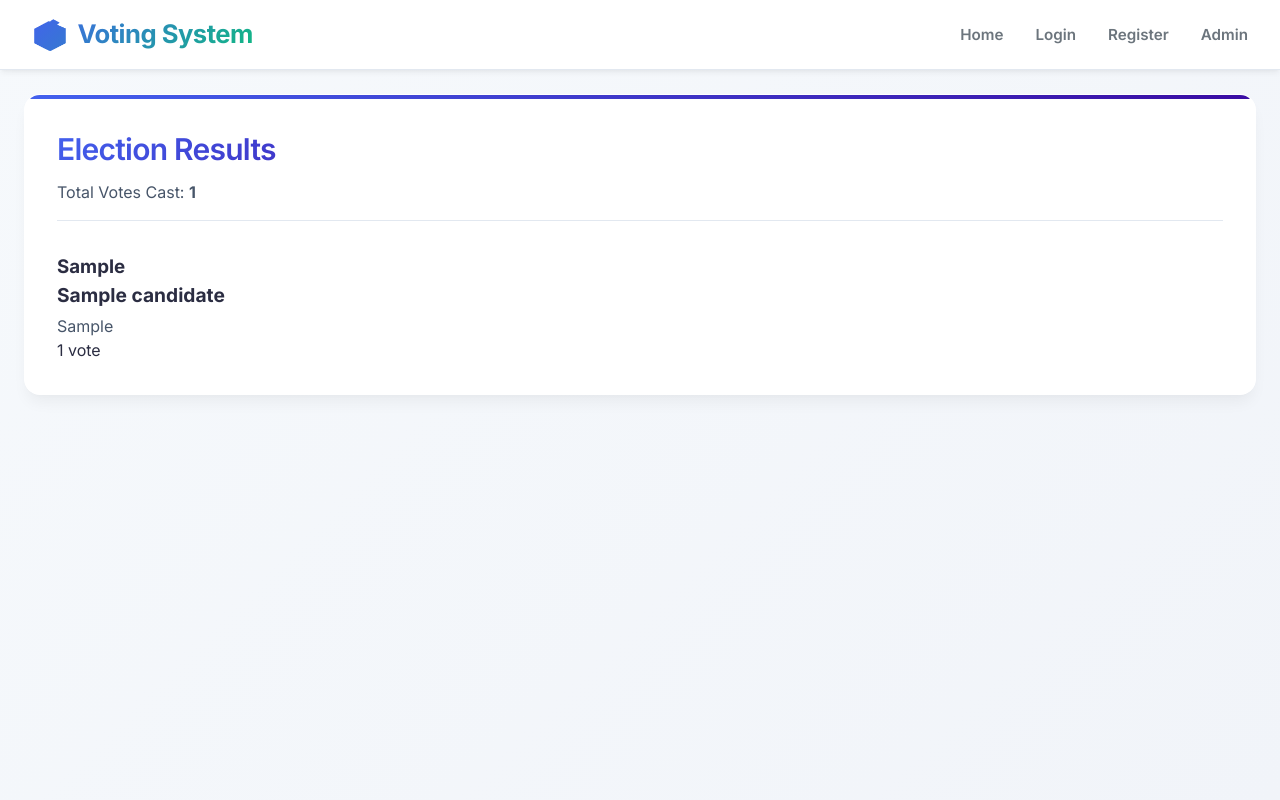
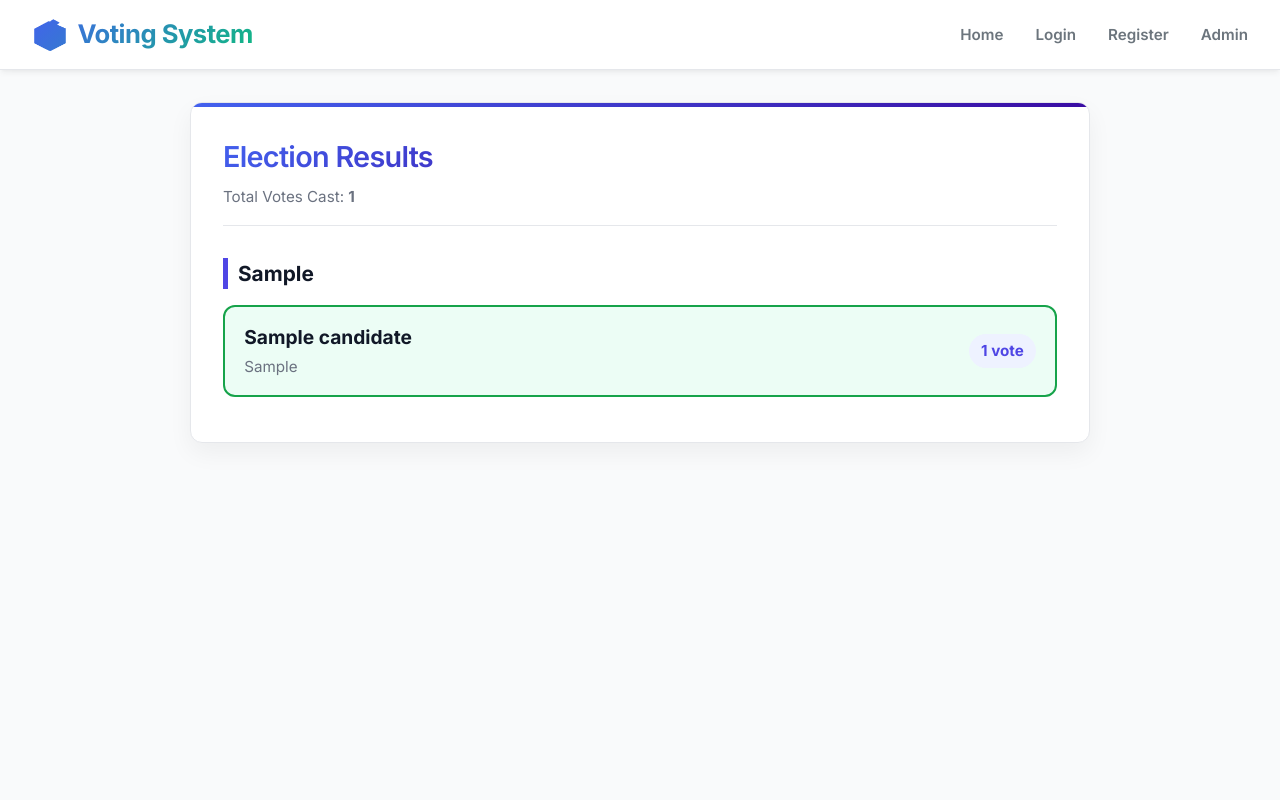
Before and after one commit to Urvish-hub/-Blockchain-Based-Voting-System, a Flask app: page /results in a window 1280 px wide. Run offline with Flask 3, Linux system fonts and the light colour scheme; tables that the repository leaves empty hold one stand-in row (values such as "Sample post").

Commit message:
some change

```diff
--- a/static/css/pages/result.css
+++ b/static/css/pages/result.css
@@ -1,2 +1,127 @@
-/* Page-specific styles for Result */
-/* Most layout & form styles are inherited directly from base.css (.card, .form-control, .btn) */
+/* ====== ROOT VARIABLES (Light Modern Theme) ====== */
+:root {
+    --primary: #4f46e5;
+    --primary-light: #eef2ff;
+    --success: #16a34a;
+    --danger: #dc2626;
+    --bg: #f9fafb;
+    --card-bg: #ffffff;
+    --text-dark: #111827;
+    --text-light: #6b7280;
+    --border: #e5e7eb;
+    --shadow: 0 10px 25px rgba(0, 0, 0, 0.05);
+    --radius: 12px;
+}
+
+/* ====== PAGE ====== */
+body {
+    background: var(--bg);
+    font-family: 'Segoe UI', Tahoma, sans-serif;
+    color: var(--text-dark);
+}
+
+/* ====== CARD ====== */
+.card {
+    background: var(--card-bg);
+    border-radius: var(--radius);
+    padding: 2rem;
+    box-shadow: var(--shadow);
+    max-width: 900px;
+    margin: 2rem auto;
+    border: 1px solid var(--border);
+}
+
+/* ====== HEADER ====== */
+.card-header h2 {
+    margin: 0;
+    font-size: 1.8rem;
+    color: var(--primary);
+}
+
+.card-header p {
+    font-size: 0.95rem;
+}
+
+/* ====== POSITION GROUP ====== */
+.position-group {
+    margin-top: 2rem;
+}
+
+.position-title {
+    font-size: 1.3rem;
+    margin-bottom: 1rem;
+    color: var(--text-dark);
+    border-left: 5px solid var(--primary);
+    padding-left: 10px;
+}
+
+/* ====== RESULT ITEM ====== */
+.result-item {
+    display: flex;
+    justify-content: space-between;
+    align-items: center;
+    background: #f8fafc;
+    border: 1px solid var(--border);
+    padding: 1rem 1.2rem;
+    border-radius: var(--radius);
+    margin-bottom: 0.8rem;
+    transition: all 0.3s ease;
+}
+
+/* Hover effect */
+.result-item:hover {
+    transform: translateY(-2px);
+    box-shadow: var(--shadow);
+}
+
+/* Winner Highlight */
+.result-item.winner {
+    border: 2px solid var(--success);
+    background: #ecfdf5;
+}
+
+/* ====== TEXT ====== */
+.result-item strong {
+    color: var(--text-dark);
+}
+
+.result-item div {
+    font-size: 0.95rem;
+}
+
+/* ====== VOTE COUNT ====== */
+.vote-count {
+    font-weight: bold;
+    font-size: 1.1rem;
+    color: var(--primary);
+    background: var(--primary-light);
+    padding: 6px 12px;
+    border-radius: 20px;
+}
+
+/* ====== ALERT ====== */
+.alert {
+    padding: 1rem;
+    border-radius: var(--radius);
+    margin-top: 1.5rem;
+    font-size: 0.95rem;
+}
+
+.alert-info {
+    background: #e0f2fe;
+    color: #0369a1;
+    border: 1px solid #bae6fd;
+}
+
+/* ====== RESPONSIVE ====== */
+@media (max-width: 768px) {
+    .result-item {
+        flex-direction: column;
+        align-items: flex-start;
+        gap: 10px;
+    }
+
+    .vote-count {
+        align-self: flex-end;
+    }
+}
--- a/templates/result.html
+++ b/templates/result.html
@@ -3,6 +3,7 @@
 {% block title %}Results - Online Voting System{% endblock %}
 
 {% block content %}
+ <link rel="stylesheet" href="{{ url_for('static', filename='css/pages/result.css') }}">
 <div class="card">
     <div class="card-header">
         <h2>Election Results</h2>
```
